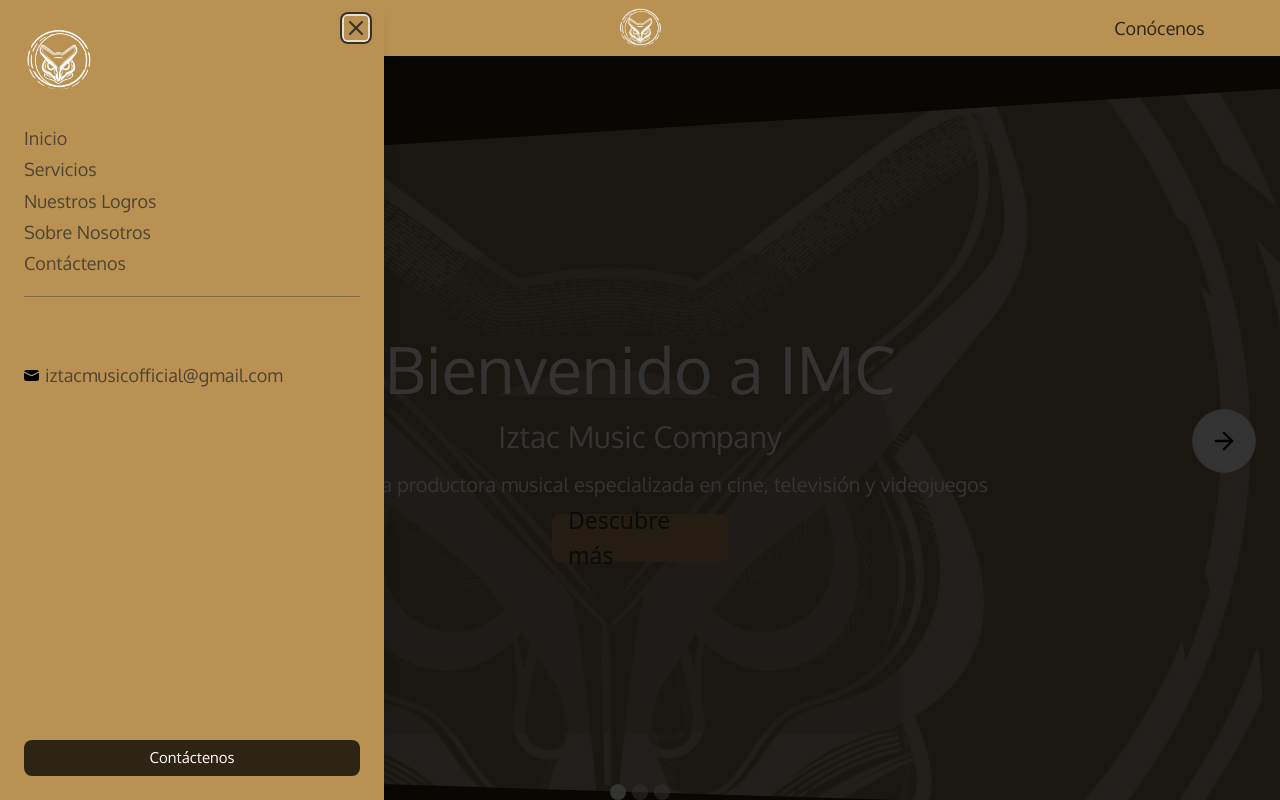
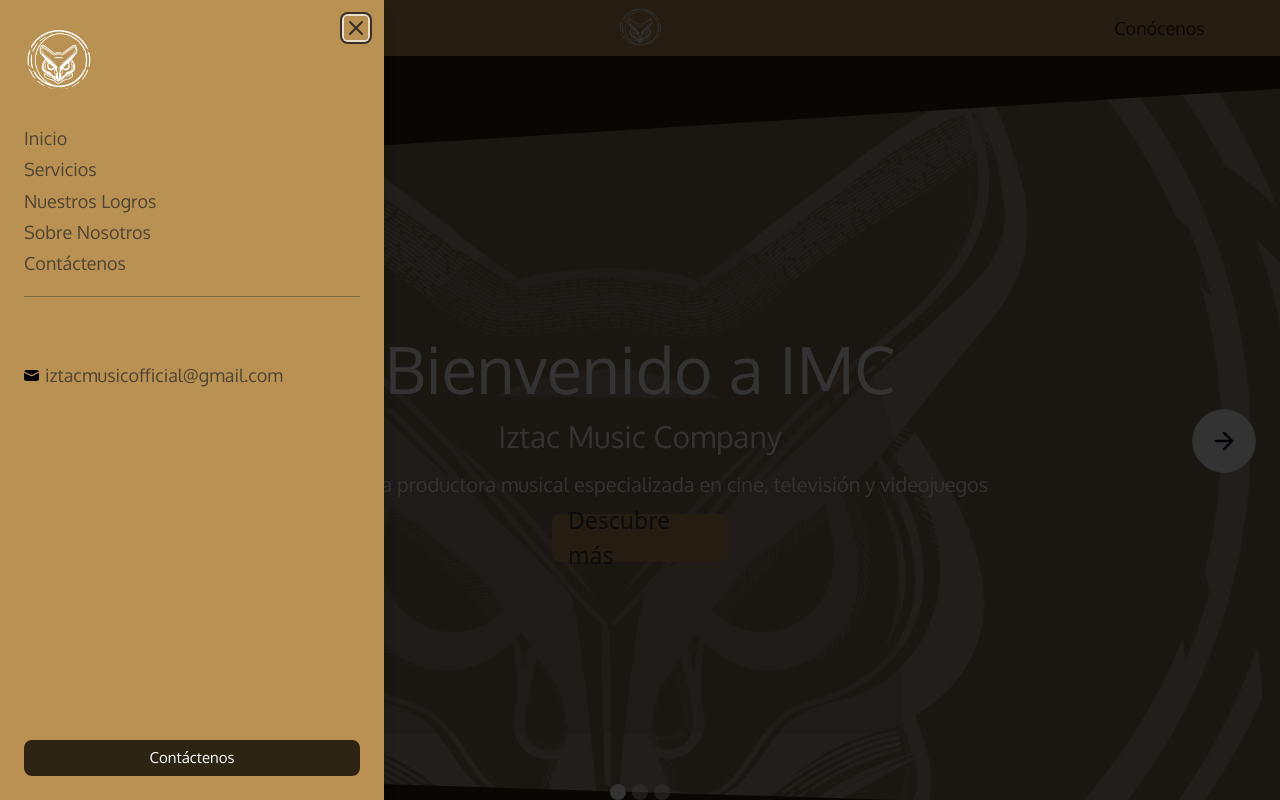
Before and after one commit to saulkurosaki/IZTAC-MUSIC-COMPANY, a Next.js app: page / in a window 1280 px wide. Both pictures are taken after a click on the button 120 px from the left and 28 px from the top of the page. Shown: the top 800 px of the page. Built offline with nearby package versions, Linux system fonts and the light colour scheme.

Commit message:
style(sheet.tsx): change little shadcn sheet.tsx component overlay z-index

```diff
--- a/components/ui/sheet.tsx
+++ b/components/ui/sheet.tsx
@@ -21,7 +21,7 @@ const SheetOverlay = React.forwardRef<
 >(({ className, ...props }, ref) => (
   <SheetPrimitive.Overlay
     className={cn(
-      "fixed inset-0 z-50 bg-black/80  data-[state=open]:animate-in data-[state=closed]:animate-out data-[state=closed]:fade-out-0 data-[state=open]:fade-in-0",
+      "fixed inset-0 z-[1030] bg-black/80  data-[state=open]:animate-in data-[state=closed]:animate-out data-[state=closed]:fade-out-0 data-[state=open]:fade-in-0",
       className
     )}
     {...props}
```
